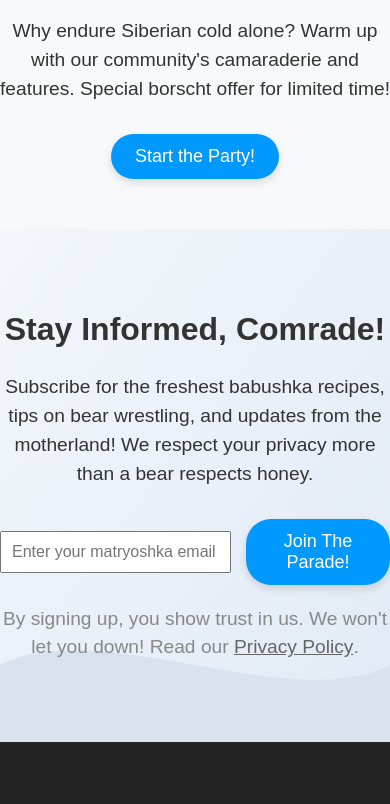
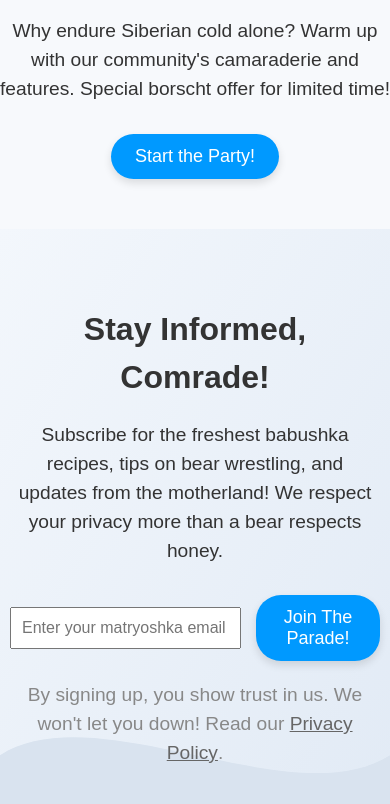
Before and after one commit to Greyewi/demo-landing, a website built with Vite: page index.html in a window 390 px wide. Shown: the part 3351-4155 px from the top of the page. Before the commit the page ends 4093 px from the top, so only its background shows below. Built offline with nearby package versions, Linux system fonts and the light colour scheme.

Commit message:
fix mobile ver

```diff
--- a/src/style.css
+++ b/src/style.css
@@ -241,6 +241,10 @@ cite {
   margin-bottom: 30px;
 }
 
+.newsletter-content {
+  margin: 0 10px;
+}
+
 .signup-form {
   display: flex;
   justify-content: center;
```
